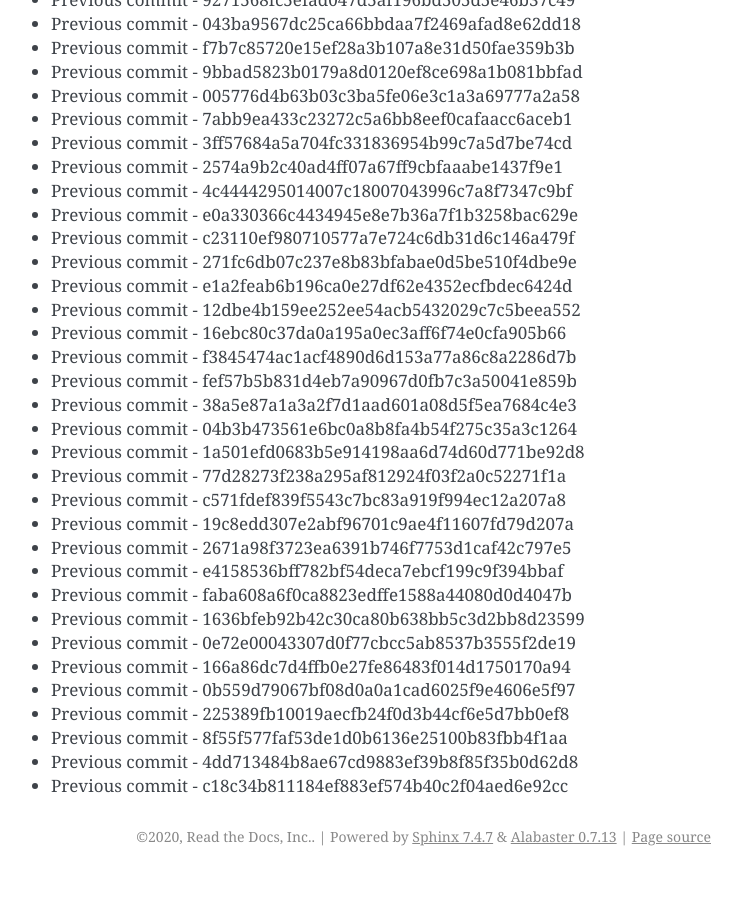
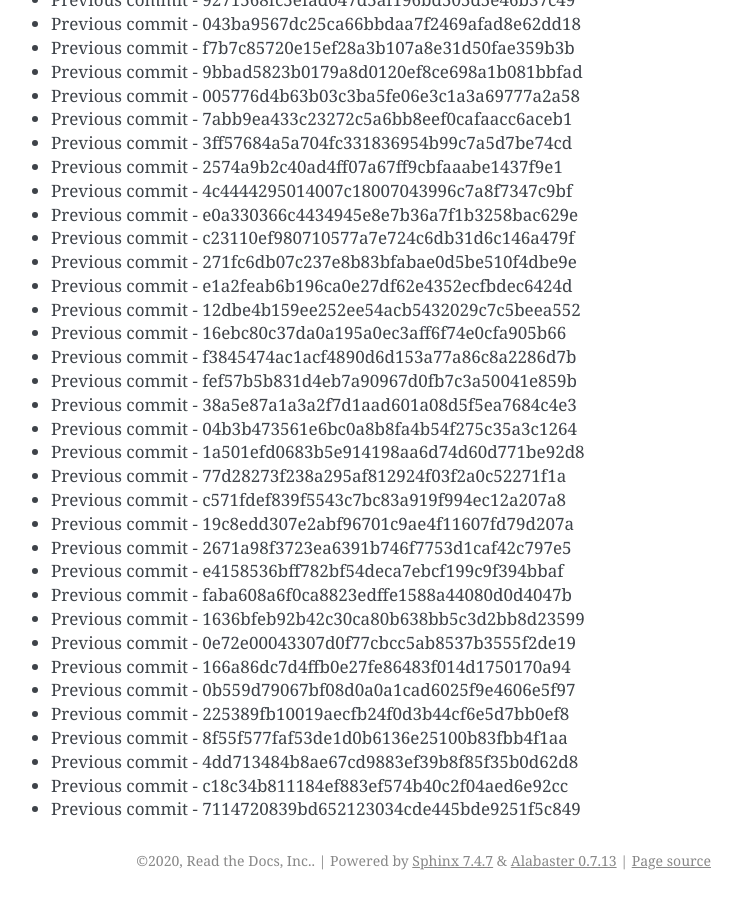
Before and after one commit to readthedocs/rtd-git-stresstest, a Sphinx documentation site: the page built from docs/updates.rst, in a window 1280 px wide and 900 px high, scrolled down 89013 px. Shown: the whole window, without its empty margins (399-1141 px from the left). Built offline with Sphinx 7.4.7, drawn with Linux system fonts in a browser that asks for light colours; before the commit the page ends 89889 px from its top, so only the background shows below that.

Commit message:
Generating commit from previous: 7114720839bd652123034cde445bde9251f5c849

```diff
--- a/docs/updates.rst
+++ b/docs/updates.rst
@@ -3772,3 +3772,4 @@ It can be tested for any performance characteristics.
 * Previous commit - 8f55f577faf53de1d0b6136e25100b83fbb4f1aa
 * Previous commit - 4dd713484b8ae67cd9883ef39b8f85f35b0d62d8
 * Previous commit - c18c34b811184ef883ef574b40c2f04aed6e92cc
+* Previous commit - 7114720839bd652123034cde445bde9251f5c849
```
